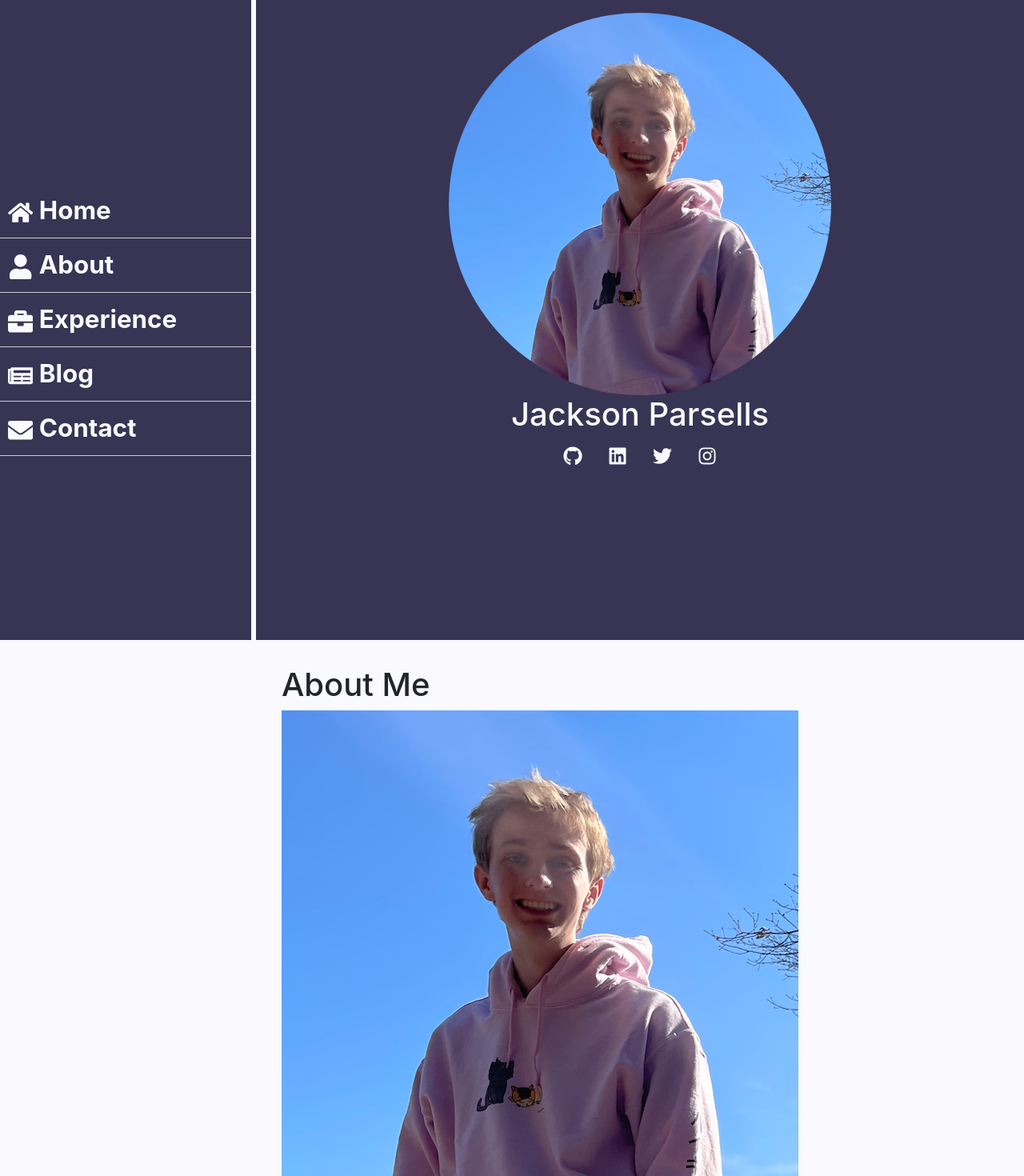
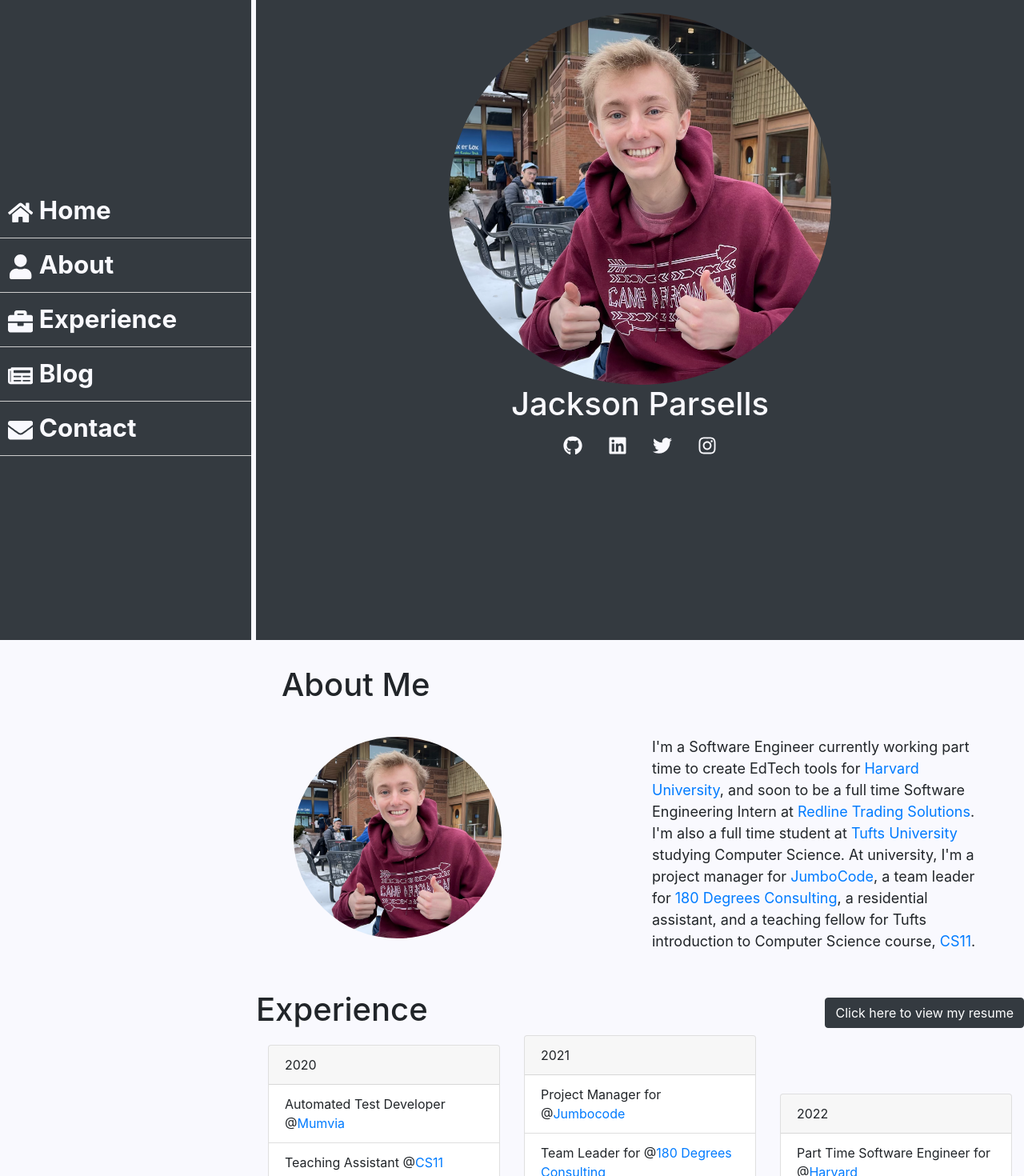
Before and after one commit to JacksonParsells/personal_web, a React (Create React App) app: page / in a window 1280 px wide. Shown: the top 1470 px of the page at 80% size. Built offline with nearby package versions, Linux system fonts and the light colour scheme.

Commit message:
changed base color to dark, updated headshot image

```diff
--- a/src/components/About/About.scss
+++ b/src/components/About/About.scss
@@ -2,7 +2,7 @@
     padding: 2rem;
 }
 
-.about-statement {
+.row {
     display: flex;
     flex-direction: row;
     justify-content: space-between;
--- a/src/components/About/About.tsx
+++ b/src/components/About/About.tsx
@@ -10,9 +10,12 @@
                 About Me
             </h1>
             <div className="container">
-                <div className='row'>
-                    <img src={Headshot} alt="Jackson Parsells headshot" />
-                    <span className='text-bubble'>
+                <div className="row">
+                    <div className="col-sm">
+                        <img src={Headshot} alt="Jackson Parsells headshot" />
+                    </div>
+                    <div className="col-lg text-bubble">
+
                         I'm a Software Engineer currently working part time to create
                         EdTech tools for <a href="https://dce.harvard.edu/" target="_blank" rel="noopener noreferrer">Harvard University</a>,
                         and soon to be a full time Software Engineering Intern at <a href="https://www.redlinetrading.com/" target="_blank" rel="noopener noreferrer">Redline Trading Solutions</a>.
@@ -20,7 +23,7 @@
                         At university, I'm a project manager for <a href="https://jumbocode.org/" target="_blank" rel="noopener noreferrer">JumboCode</a>,
                         a team leader for <a href="https://180dctufts.com/" target="_blank" rel="noopener noreferrer">180 Degrees Consulting</a>,
                         a residential assistant, and a teaching fellow for Tufts introduction to Computer Science course, <a href="https://www.cs.tufts.edu/comp/11/" target="_blank" rel="noopener noreferrer">CS11</a>.
-                    </span>
+                    </div>
                 </div>
             </div>
         </div>
--- a/src/components/Experience/Experience.tsx
+++ b/src/components/Experience/Experience.tsx
@@ -7,7 +7,7 @@
             <div className="container">
             <div className="row">
                 <h1>Experience </h1>
-                <button type="button" className='btn btn-primary' onClick={() => window.open(Resume, '_blank')}>
+                <button type="button" className='btn btn-dark' onClick={() => window.open(Resume, '_blank')}>
                     Click here to view my resume
                 </button>
             </div>
--- a/src/components/Intro/Intro.scss
+++ b/src/components/Intro/Intro.scss
@@ -1,5 +1,5 @@
 #intro {
-    background-color: rgb(56,52,84);
+    background-color: #343a40;
     position: flex;
     min-height: 100vh;
 }
--- a/src/components/Sidebar/Sidebar.scss
+++ b/src/components/Sidebar/Sidebar.scss
@@ -3,7 +3,7 @@
     top: 0;
     width: 24.5%;
     min-height: 100vh;
-    background-color: rgb(56,52,84);
+    background-color: #343a40;
     display: flex;
     flex-direction: column;
     justify-content: center;
```
Also changed, not shown: src/shared/images/headshot.png.
